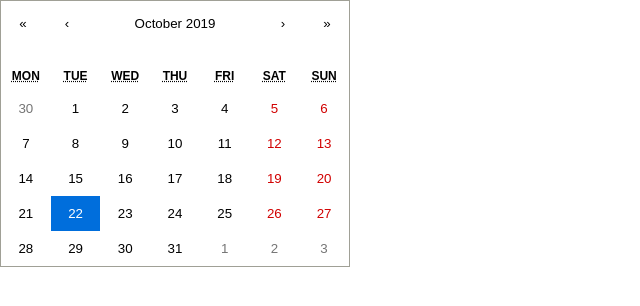
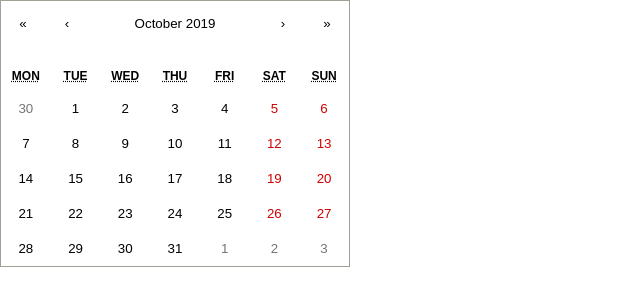
Before and after one commit to Cjstoney/planit_2, a React (Create React App) app: page /calendar in a window 1280 px wide. Shown: the top 306 px of the page, without its empty margins (0-640 px from the left). Built offline with nearby package versions, Linux system fonts and the light colour scheme.

Commit message:
have the date that is clicked broken down into an array. Still need to prepare the payload for the ajax call

```diff
--- a/src/components/calendar/Calendar.js
+++ b/src/components/calendar/Calendar.js
@@ -1,22 +1,33 @@
 import React from "react";
-import moment from "moment";
 import Calendar from 'react-calendar'
 
 
 
 class CalendarComp extends React.Component {
-        state = {
-          date: new Date(),
+
+    state = {
+        value: new Date()
+    }
+
+
+
+    onChange = value => this.setState({ value })
+
+
+    render() {
+        const {value} = this.state;
+        const getDate = () =>{
+            let dateString = value.toString();
+            let dateArray = dateString.split(" ")
+            console.log(dateArray)
         }
+        // console.log(value)
+        return (
+            <div onClick={getDate}>
 
-        onChange = date => this.setState({ date })
-
-        render() {
-          return (
-            <div>
               <Calendar
                 onChange={this.onChange}
-                value={this.state.date}
+                value={this.state.dat}
               />
             </div>
           );
```
